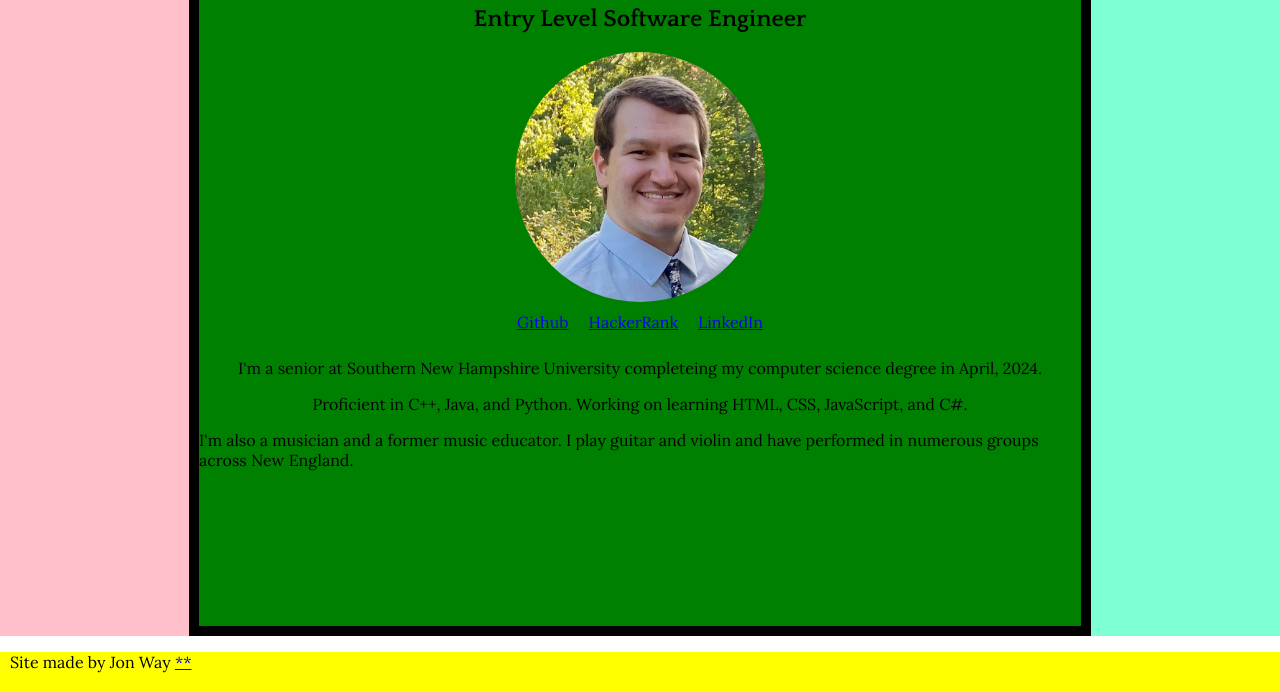
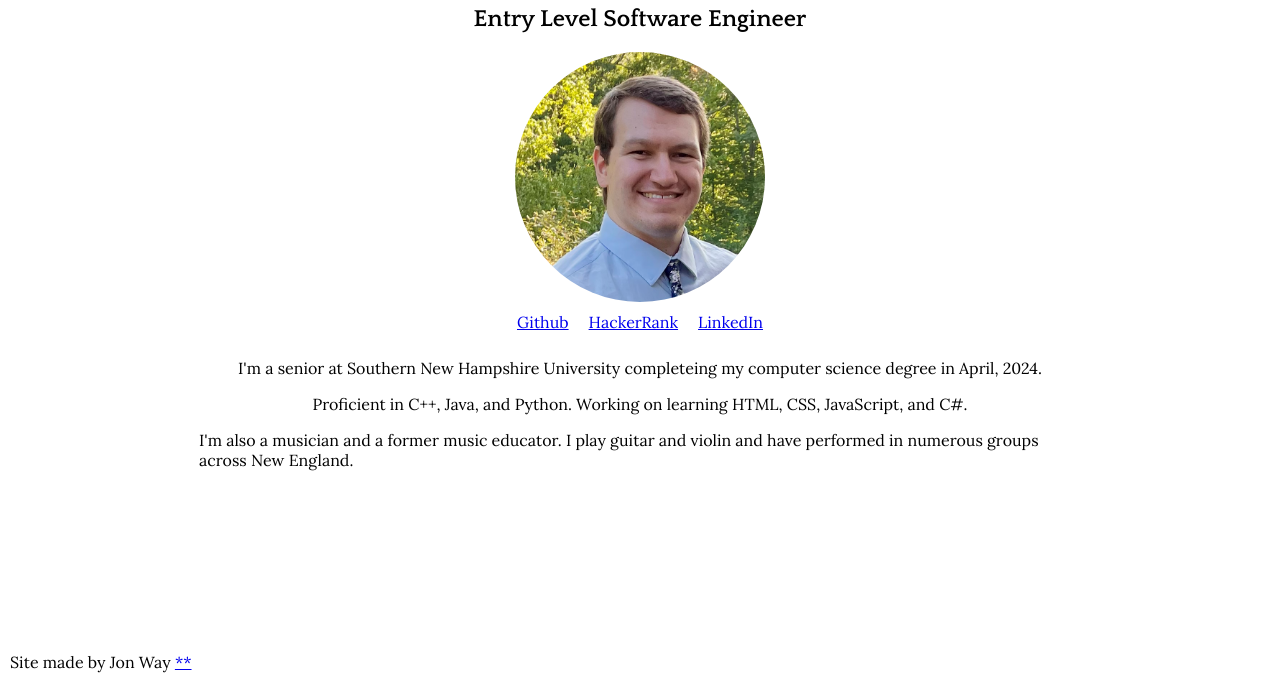
Before and after one commit to jway22/personal-website, a plain HTML site: page index.html in a window 1280 px wide. Shown: the part 124-816 px from the top of the page. Drawn offline with Linux system fonts and the light colour scheme.

Commit message:
Removed CSS background color

```diff
--- a/style.css
+++ b/style.css
@@ -76,29 +76,26 @@ img {
 
 #content-container {
     display: flex;
-    background-color: black;
-
 }
 
 #main-content {
     flex: 70;
-    background-color: green;
+
 }
 
 #left-sidebar {
     display: none;
     flex: 15;
-    background-color: pink;
+
 }
 
 #right-sidebar {
     display: none;
     flex: 15;
-    background-color: aquamarine;
+
 }
 
 #footer {
-    background-color: yellow;
     min-height: var(--footer-height);
     padding-left: 10px;
 }
```
